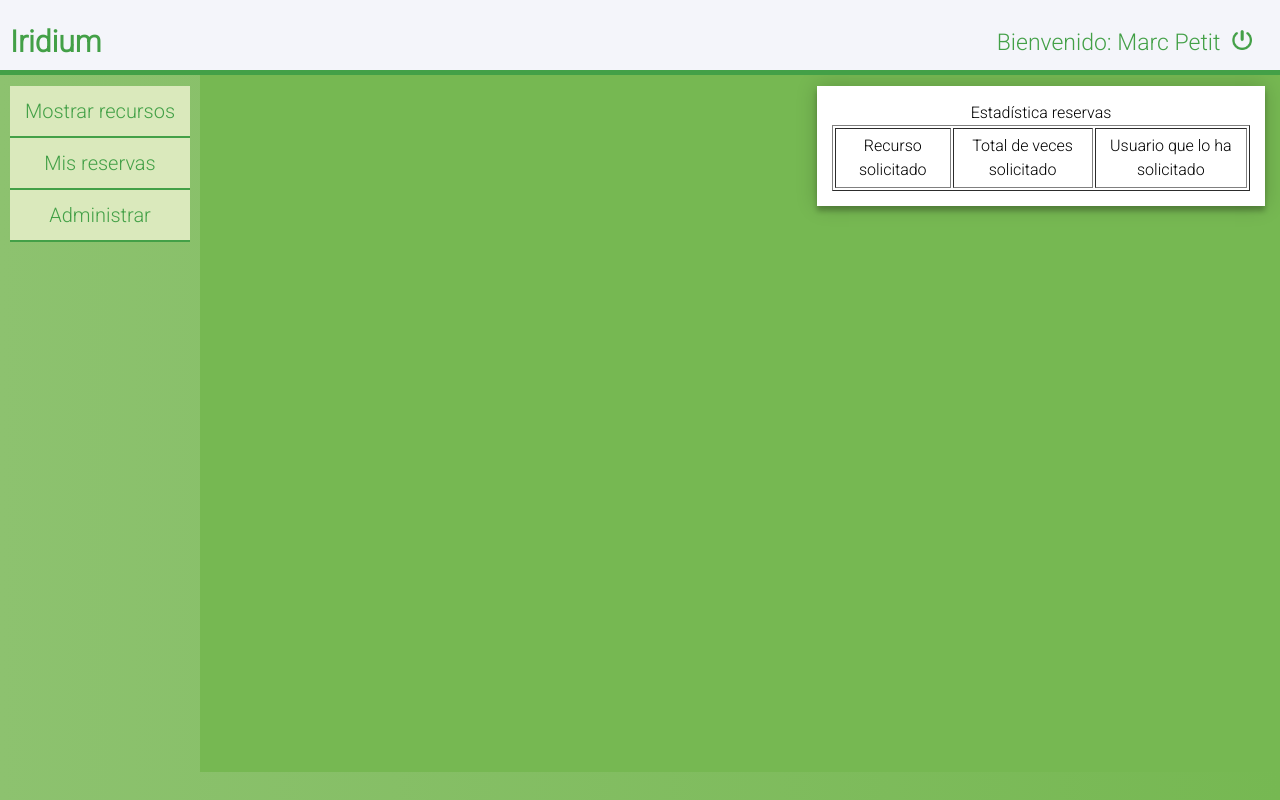
After one commit to MarcPetit92/Proyecto2, a PHP site: page /administrar.php in a window 1280 px wide. The commit adds this page. Run offline with PHP 8.4, Linux system fonts and the light colour scheme; a user stored in the database is signed in; data comes from the database, SQL or seed files in the repository; data that the repository does not hold is empty.

Commit message:
Subo la administracion implementada
falta incidencias

```diff
--- /dev/null
+++ b/administrar.php
@@ -0,0 +1,89 @@
+<?php
+  //iniciamos sesión - SIEMPRE TIENE QUE ESTAR EN LA PRIMERA LÍNEA
+  session_start();
+  include("conexion.proc.php");
+?>
+
+<!DOCTYPE html>
+<html>
+<head>
+  <meta charset="UTF-8">
+  <title>Administrar</title>
+      <link rel="stylesheet" href="css/style.css">
+      <link rel="stylesheet" href="css/intranet_main.css">
+</head>
+
+<body>
+
+<?php
+      if(isset($_SESSION['alias'])){
+?>
+  <header id="header">
+        <!--<header id="cabecera">-->
+          <div class="izq" style="font-size:30px;"><b><a href="index_intranet.php">Iridium</a></b></div>
+            <div class="der">
+            <?php
+            echo " Bienvenido: ".$_SESSION['nombre']." ".$_SESSION['apellido']. "&nbsp; <a href='index.php' > <img src='img/off.png' width='20px'/></a>";
+            ?>
+            </div>
+  </header>
+
+<div id="container">
+
+    <main id="center" class="column">
+
+
+<div class="historial">
+<table border>
+<label>Estadística reservas</label>
+<tr>
+<td>Recurso solicitado </td>
+<td>Total de veces solicitado</td>
+<td>Usuario que lo ha solicitado</td>
+</tr>
+<?php
+
+           $sql = "SELECT tbl_reserva.rec_id, sum(1)as veces, tbl_recursos.rec_nombre, tbl_usuario.usu_nombre, tbl_usuario.usu_apellido FROM `tbl_reserva`, tbl_recursos, tbl_usuario where tbl_recursos.rec_id = tbl_reserva.rec_id and tbl_usuario.usu_id = tbl_reserva.usu_id group by rec_id";
+
+         $estadisticas = mysqli_query($conexion, $sql);
+        if(mysqli_num_rows($estadisticas)>0){
+           while($estadistica = mysqli_fetch_assoc($estadisticas)){
+
+            echo"<tr>";
+            echo"<td>" .$estadistica['rec_nombre'] ."</td>";
+            echo"<td> " .$estadistica['veces'] ."</td>";
+            echo"<td> " .$estadistica['usu_nombre'] ." ".$estadistica['usu_apellido']." </td>";
+            echo "</tr>";
+          }
+
+        }
+
+    ?>
+
+</table>
+</div>
+
+    </main>
+
+    <nav id="left" class="column">
+      <?php
+      echo "<a href='intranet.php?rec_disponibilidad=' style= 'text-decoration:none; font-size:14px;position: fixed;width:180px;'><div class='navegacion'>Mostrar recursos</div></a>";
+     echo "<a href='misreservas.php' style= 'text-decoration:none; font-size:14px;position: fixed;margin-top:52px;width:180px;'><div class='navegacion'>Mis reservas</div></a>";
+     echo "<a href='intranet.php' style= 'text-decoration:none; font-size:14px;position: fixed;margin-top:104px;width:180px;'><div class='navegacion'>Incidencias</div></a>";
+     if ($_SESSION['tipo']== 'Administrador'){
+         echo "<a href='administrar.php' style= 'text-decoration:none; font-size:14px;position: fixed;margin-top:104px;width:180px;'><div class='navegacion'>Administrar</div></a>";
+      }
+
+     } else {
+        //como han intentado acceder de manera incorrecta, redirigimos a la página index.php con un mensaje de error
+        $_SESSION['error']="PILLÍN! Tienes que logarrte primero!";
+        header("location: index.php");
+      }
+
+      //end if(isset($_SESSION['mail'])){
+      ?>
+
+    </nav>
+    </div>
+    </body>
+    </html>
--- a/reserva.proc.php
+++ b/reserva.proc.php
@@ -14,7 +14,7 @@
 
    $sql = "INSERT INTO `tbl_reserva` (`res_fecha_ini`, `res_hora_ini`, `rec_id`, `usu_id`) VALUES ('".$fecha."','".$hora."',".$rec_id.",".$_SESSION['id'].")";
 
-   $sql2 = "UPDATE tbl_recursos SET rec_disponibilidad = 0 WHERE rec_id = ".$rec_id ;
+   $sql2 = "UPDATE tbl_recursos SET rec_disponibilidad = '0' WHERE rec_id = ".$rec_id ;
 
     //echo $sql;
 	$reserva = mysqli_query($conexion, $sql);
```
Also changed, not shown: index_intranet.php (+5 -2 lines), intranet.php (+5 -2 lines), misreservas.php (+6 -2 lines), index_intranet.html (deleted).
